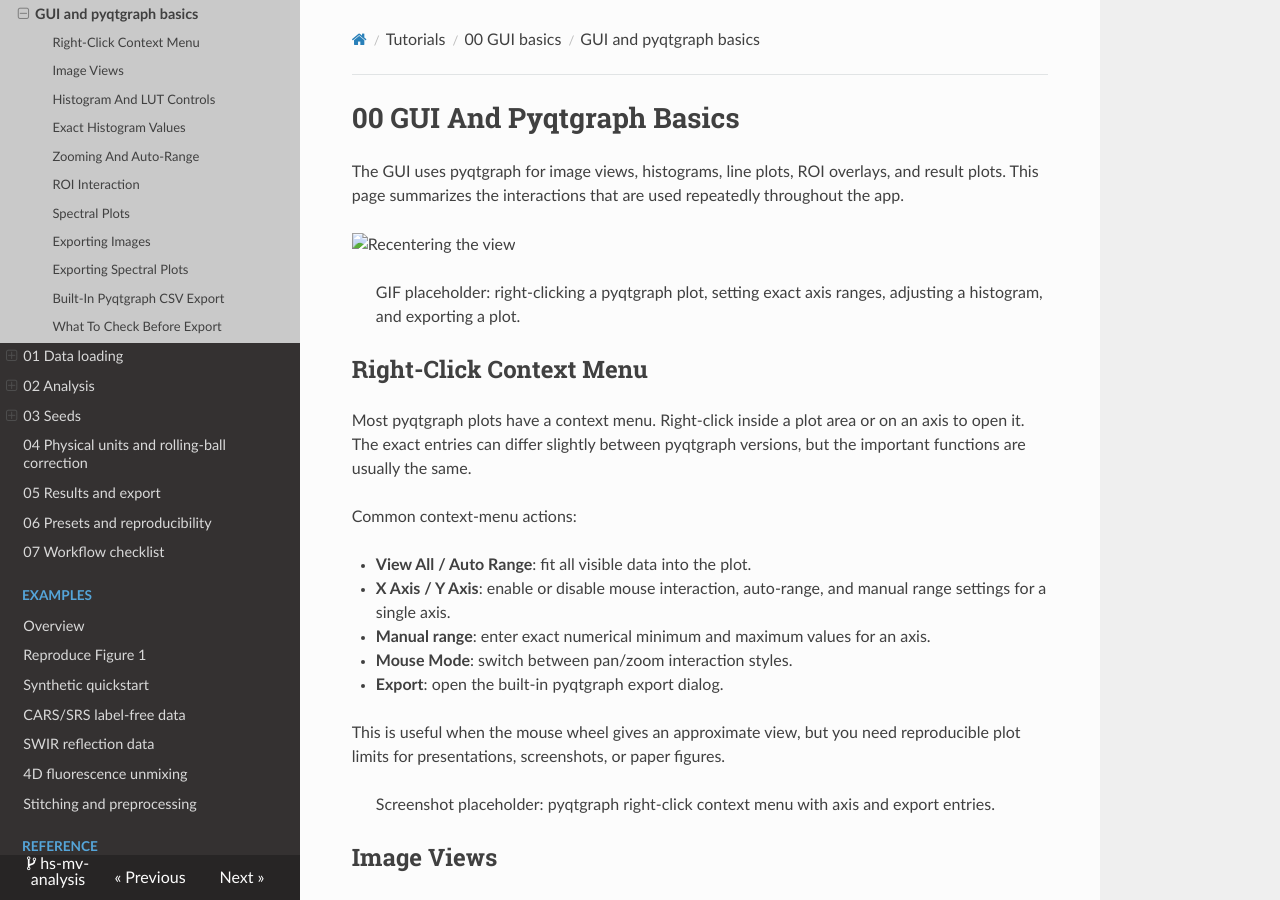
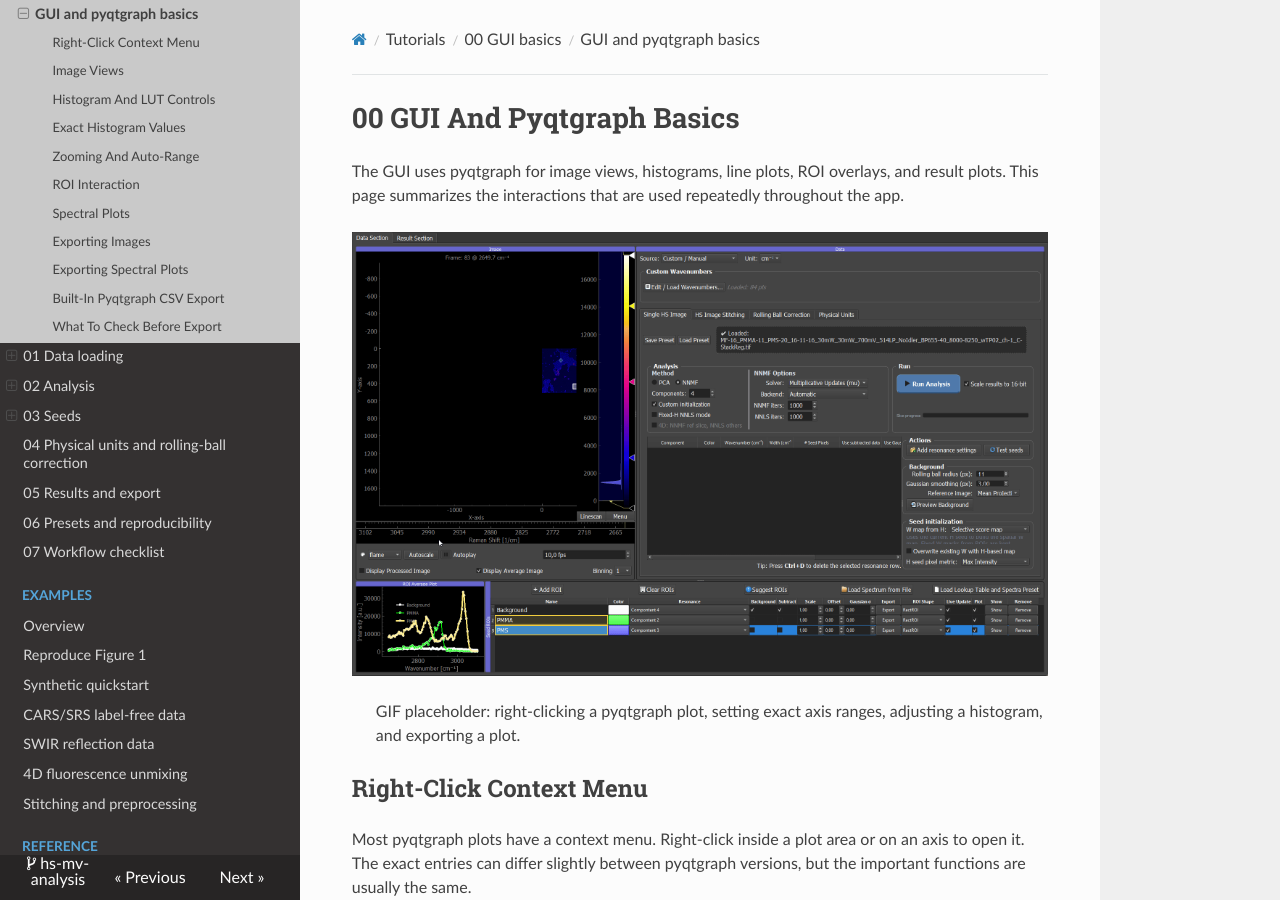
Before and after one commit to manuel-kunisch/hs_crs_analysis_gui, an MkDocs documentation site: the page built from docs/tutorials/00_gui_and_pyqtgraph_basics.md, in a window 1280 px wide and 900 px high. Built offline with MkDocs 1.6.1, drawn with Linux system fonts in a browser that asks for light colours; nearby versions of some CDN libraries.

Commit message:
📜 Docs: Update GIF path in pyqtgraph basics documentation
- Changed the path of the GIF for recentering the view to ensure it points to the correct location.

```diff
--- a/docs/tutorials/00_gui_and_pyqtgraph_basics.md
+++ b/docs/tutorials/00_gui_and_pyqtgraph_basics.md
@@ -3,7 +3,7 @@
 The GUI uses pyqtgraph for image views, histograms, line plots, ROI overlays, and result plots. This page summarizes the interactions that are used repeatedly throughout the app.
 
 
-![Recentering the view](assets/gifs/00_recentering_view.gif)
+![Recentering the view](../assets/gifs/00_recentering_view.gif)
 
 > GIF placeholder: right-clicking a pyqtgraph plot, setting exact axis ranges, adjusting a histogram, and exporting a plot.
 
```
